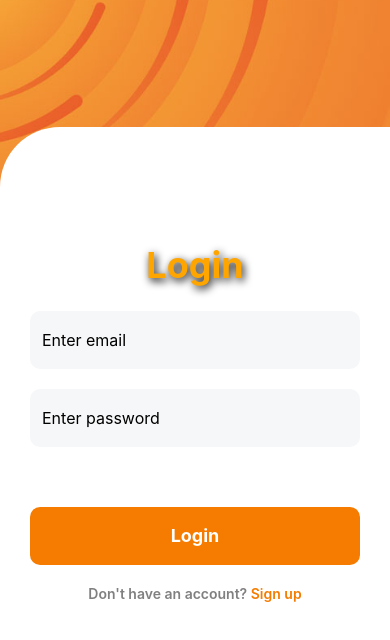
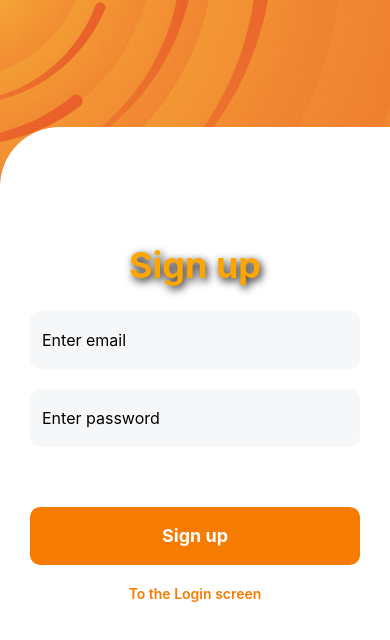
Before and after one commit to Simulaemanuele/MySecretChat, a React Native app: screen /Signup in a window 390 px wide. Shown: the top 640 px of the page. Built offline with nearby package versions, Linux system fonts and the light colour scheme.

Commit message:
feat: created Sign up screen and implemented in App

```diff
--- a/App.tsx
+++ b/App.tsx
@@ -12,6 +12,7 @@ import {createStackNavigator} from '@react-navigation/stack';
 
 import Chat from './screens/Chat';
 import Login from './screens/Login';
+import Signup from './screens/Signup';
 
 const Stack = createStackNavigator();
 
@@ -22,6 +23,7 @@ function ChatStack() {
     <Stack.Navigator screenOptions={{headerShown: false}}>
       {/* <Stack.Screen name="Chat" component={Chat} /> */}
       <Stack.Screen name="Login" component={Login} />
+      <Stack.Screen name="Signup" component={Signup} />
     </Stack.Navigator>
   );
 }
--- a/screens/Signup.js
+++ b/screens/Signup.js
@@ -0,0 +1,143 @@
+import React, {useState} from 'react';
+import {createUserWithEmailAndPassword} from 'firebase/auth';
+import {auth} from '../config/firebase';
+import {
+  Alert,
+  Image,
+  StyleSheet,
+  View,
+  SafeAreaView,
+  Text,
+  TouchableOpacity,
+} from 'react-native';
+import {TextInput} from 'react-native-gesture-handler';
+const backImage = require('../img/sun-tornado-orange-spinning-background.jpg');
+
+export default function Signup({navigation}) {
+  const [email, setEmail] = useState('');
+  const [password, setPassword] = useState('');
+
+  const onHandleSignup = () => {
+    if (email != '' && password != '') {
+      createUserWithEmailAndPassword(auth, email, password)
+        .then(() => console.log('Signup succeded!'))
+        .catch(err => Alert.alert('Signup error', err.message));
+    }
+  };
+
+  return (
+    <View style={styles.container}>
+      <Image source={backImage} style={styles.backImage} />
+      <View style={styles.whiteSheet} />
+      <SafeAreaView style={styles.form}>
+        <Text style={styles.title}>Sign up</Text>
+        <TextInput
+          style={styles.input}
+          placeholder="Enter email"
+          autoCapitalize="none"
+          keyboardType="email-address"
+          textContentType="emailAddress"
+          autoFocus={true}
+          value={email}
+          onChangeText={text => setEmail(text)}
+        />
+        <TextInput
+          style={styles.input}
+          placeholder="Enter password"
+          autoCapitalize="none"
+          autoCorrect={false}
+          secureTextEntry={true}
+          textContentType="password"
+          value={password}
+          onChangeText={text => setPassword(text)}
+        />
+
+        <TouchableOpacity style={styles.button} onPress={onHandleSignup}>
+          <Text style={styles.buttonText}>Sign up</Text>
+        </TouchableOpacity>
+        <View style={styles.ctaNavigationSignup}>
+          <TouchableOpacity onPress={() => navigation.navigate('Login')}>
+            <Text style={styles.secondaryBrandText}>To the Login screen</Text>
+          </TouchableOpacity>
+        </View>
+      </SafeAreaView>
+    </View>
+  );
+}
+
+const styles = StyleSheet.create({
+  container: {
+    flex: 1,
+    backgroundColor: '#fff',
+  },
+  title: {
+    fontSize: 36,
+    fontWeight: 'bold',
+    color: 'orange',
+    alignSelf: 'center',
+    paddingBottom: 24,
+    textShadowColor: '#000000',
+    textShadowOffset: {
+      width: 2,
+      height: 3,
+    },
+    textShadowRadius: 8,
+  },
+  input: {
+    backgroundColor: '#F6F7F8',
+    height: 58,
+    marginBottom: 20,
+    fontSize: 16,
+    borderRadius: 10,
+    padding: 12,
+  },
+  backImage: {
+    width: '100%',
+    height: 340,
+    position: 'absolute',
+    top: 0,
+    resizeMode: 'cover',
+  },
+  whiteSheet: {
+    width: '100%',
+    height: '85%',
+    position: 'absolute',
+    bottom: 0,
+    backgroundColor: '#fff',
+    borderTopLeftRadius: 60,
+  },
+  form: {
+    flex: 1,
+    justifyContent: 'center',
+    marginHorizontal: 30,
+  },
+  button: {
+    backgroundColor: '#F57C00',
+    height: 58,
+    borderRadius: 10,
+    justifyContent: 'center',
+    alignItems: 'center',
+    marginTop: 40,
+  },
+  buttonText: {
+    fontWeight: 'bold',
+    color: '#fff',
+    fontSize: 18,
+  },
+  ctaNavigationSignup: {
+    marginTop: 20,
+    flexDirection: 'row',
+    alignItems: 'center',
+    alignSelf: 'center',
+  },
+  secondaryText: {
+    color: 'gray',
+    fontWeight: '600',
+    fontSize: 14,
+  },
+  secondaryBrandText: {
+    color: '#f57c00',
+    fontWeight: '600',
+    fontSize: 14,
+  },
+});
```
